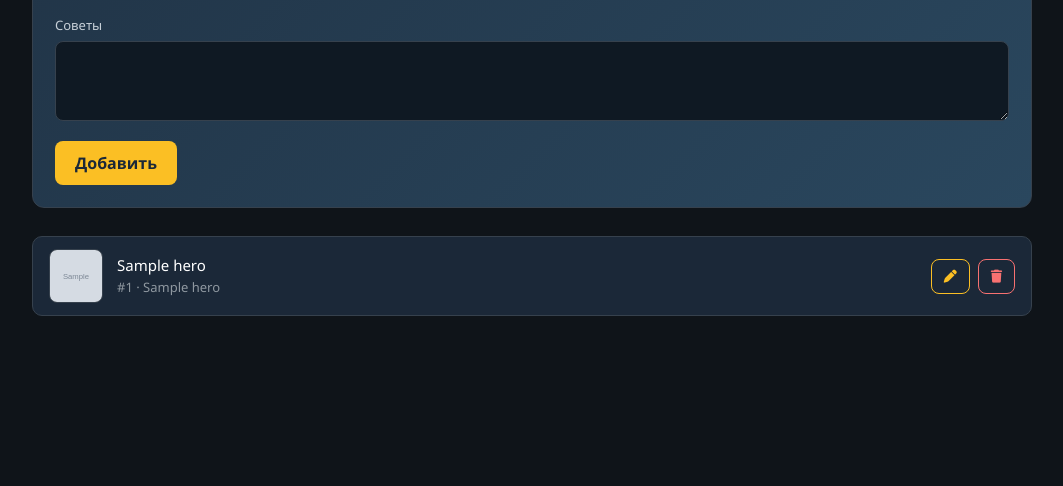
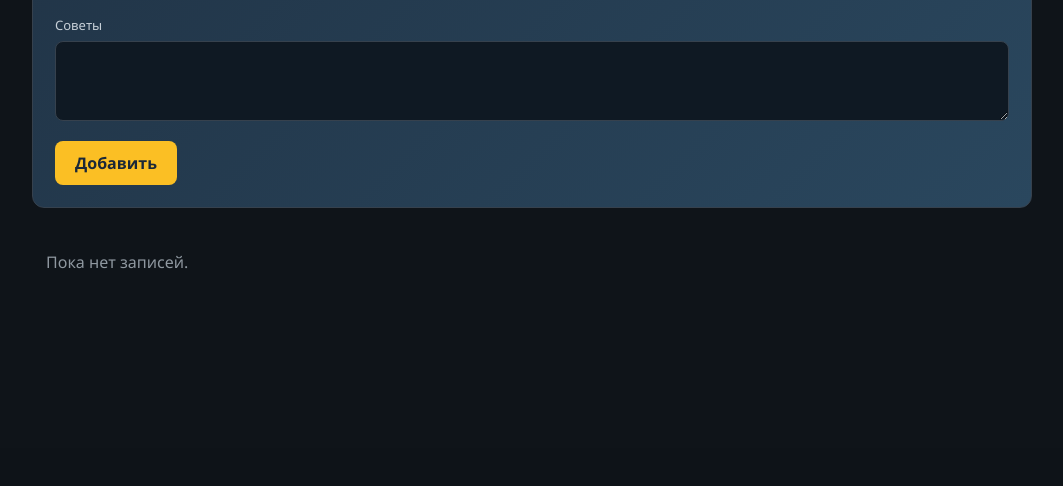
Before and after one commit to vsemsosal625/kursach, a PHP site: page /admin/heroes_items.php in a window 1280 px wide. Shown: the part 1227-1713 px from the top of the page, without its empty margins (108-1171 px from the left). After the commit the page ends 1496 px from the top, so only its background shows below. Run offline with PHP 8.4, Linux system fonts and the light colour scheme; the visitor is signed in with stand-in values (Sample User, id 1); tables that the repository leaves empty hold one stand-in row (values such as "Sample post"); grey boxes marked "Sample" are stand-in pictures; data that the repository does not hold is empty.

Commit message:
fix: админка героев/предметов на таблицы hero_catalog/item_catalog

```diff
--- a/admin/heroes_items.php
+++ b/admin/heroes_items.php
@@ -19,7 +19,7 @@ if ($_SERVER['REQUEST_METHOD'] === 'POST') {
 
     if ($action === 'delete') {
         $rid = (int)($_POST['id'] ?? 0);
-        $tbl = $ptype === 'hero' ? 'hero' : 'item';
+        $tbl = $ptype === 'hero' ? 'hero_catalog' : 'item_catalog';
         $stmt = $pdo->prepare("DELETE FROM $tbl WHERE id = ?");
         $stmt->execute([$rid]);
     } elseif ($action === 'create' || $action === 'update') {
@@ -48,12 +48,12 @@ if ($_SERVER['REQUEST_METHOD'] === 'POST') {
                 if ($action === 'create') {
                     $cols = implode(', ', array_keys($fields));
                     $ph = implode(', ', array_fill(0, count($fields), '?'));
-                    $stmt = $pdo->prepare("INSERT INTO hero ($cols) VALUES ($ph)");
+                    $stmt = $pdo->prepare("INSERT INTO hero_catalog ($cols) VALUES ($ph)");
                     $stmt->execute(array_values($fields));
                 } else {
                     $rid = (int)($_POST['id'] ?? 0);
                     $set = implode(', ', array_map(fn($k) => "$k = ?", array_keys($fields)));
-                    $stmt = $pdo->prepare("UPDATE hero SET $set WHERE id = ?");
+                    $stmt = $pdo->prepare("UPDATE hero_catalog SET $set WHERE id = ?");
                     $stmt->execute(array_merge(array_values($fields), [$rid]));
                 }
             }
@@ -77,12 +77,12 @@ if ($_SERVER['REQUEST_METHOD'] === 'POST') {
                 if ($action === 'create') {
                     $cols = implode(', ', array_keys($fields));
                     $ph = implode(', ', array_fill(0, count($fields), '?'));
-                    $stmt = $pdo->prepare("INSERT INTO item ($cols) VALUES ($ph)");
+                    $stmt = $pdo->prepare("INSERT INTO item_catalog ($cols) VALUES ($ph)");
                     $stmt->execute(array_values($fields));
                 } else {
                     $rid = (int)($_POST['id'] ?? 0);
                     $set = implode(', ', array_map(fn($k) => "$k = ?", array_keys($fields)));
-                    $stmt = $pdo->prepare("UPDATE item SET $set WHERE id = ?");
+                    $stmt = $pdo->prepare("UPDATE item_catalog SET $set WHERE id = ?");
                     $stmt->execute(array_merge(array_values($fields), [$rid]));
                 }
             }
@@ -92,7 +92,7 @@ if ($_SERVER['REQUEST_METHOD'] === 'POST') {
     exit;
 }
 
-$tbl = $type === 'hero' ? 'hero' : 'item';
+$tbl = $type === 'hero' ? 'hero_catalog' : 'item_catalog';
 $rows = $pdo->query("SELECT * FROM $tbl ORDER BY id")->fetchAll();
 
 $pageTitle = $type === 'hero' ? 'Управление героями' : 'Управление предметами';
```
